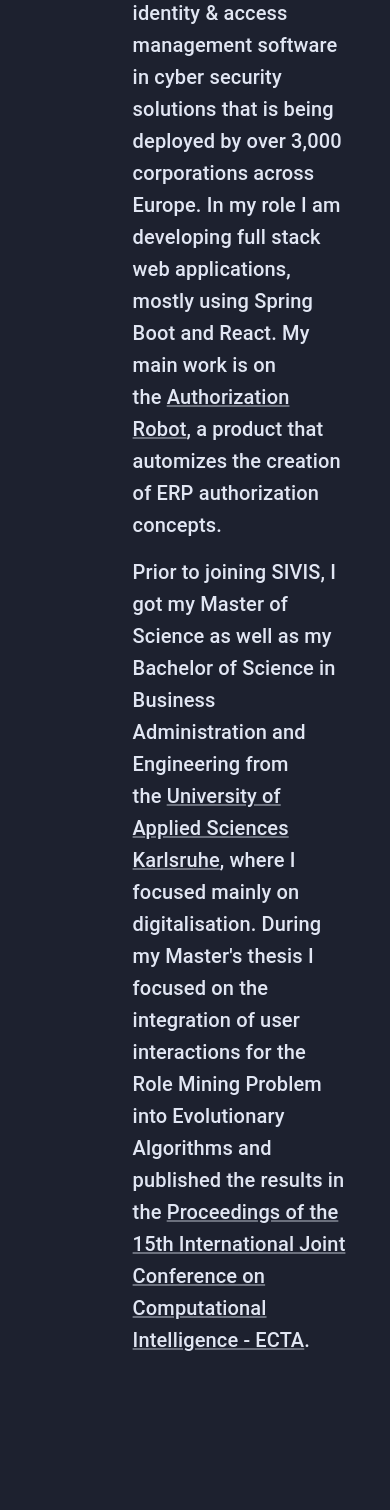
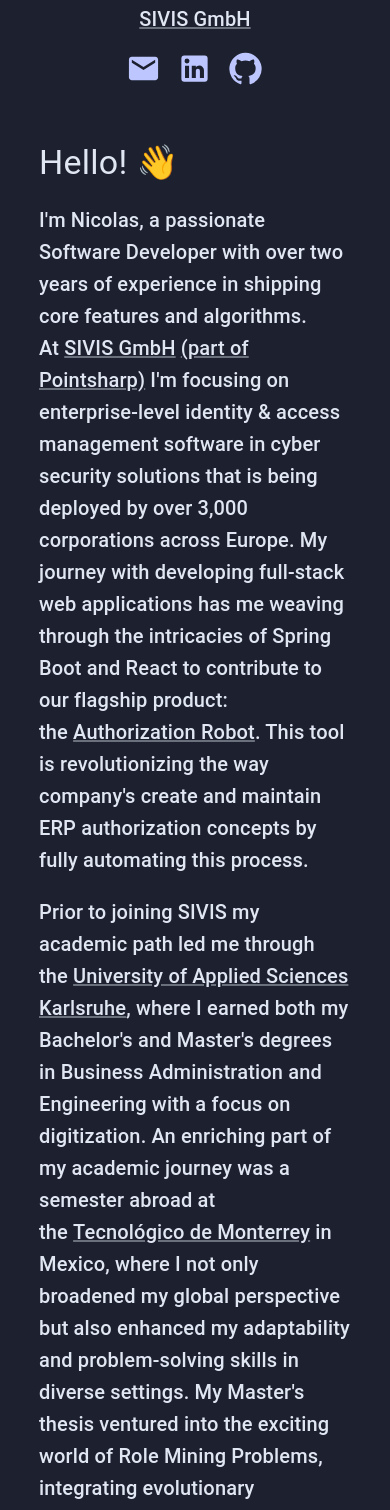
Before and after one commit to nicolasjusten95/nicolas-justen-portfolio, a React (Create React App) app: page / in a window 390 px wide. Shown: the part 470-1980 px from the top of the page. Built offline with nearby package versions, Linux system fonts and the light colour scheme.

Commit message:
adapt home to mobile

```diff
--- a/src/components/body/home/Home.tsx
+++ b/src/components/body/home/Home.tsx
@@ -10,15 +10,18 @@
             id='Home'
             mt='50px'
             display='flex'
-            flexDirection='row'
-            justifyContent='space-between'
             width='80%'
-            sx={{scrollMargin: '130px'}}>
+            sx={{
+                scrollMargin: '130px',
+                flexDirection: {xs: 'column', md: 'row'},
+                justifyContent: {xs: 'center', md: 'space-between'},
+                alignItems: {xs: 'center', md: 'start'}
+            }}>
             <Box
                 display='flex'
                 flexDirection='column'
                 alignItems='center'
-                width='20%'>
+                sx={{width: {xs: '70%', md: '30%'}}}>
                 <Avatar
                     alt={"Nicolas Justen"}
                     src={profilePicture}
@@ -30,34 +33,50 @@
                 </Typography>
                 {socialMediaIcons}
             </Box>
-            <Box width='70%'>
-                <Typography color='text.primary' variant='h4' mb='15px'>Biography</Typography>
-                <Typography color='text.primary' variant='h6' mb='15px'>
-                    I am a Software Developer with over two years of experience in shipping core features and
-                    algorithms. My current employer&nbsp;
+            <Box
+                sx={{
+                width: {xs: '100%', md: '65%'},
+                mt: {xs: '40px', md: '0px'}
+            }}>
+                <Typography color='text.primary' variant='h4' mb='20px'>Hello! 👋</Typography>
+                <Typography color='text.primary' variant='h6' mb='20px'>
+                    I'm Nicolas, a passionate Software Developer with over two years of experience in shipping
+                    core features and algorithms. At&nbsp;
                     <MyLink href='https://www.sivis.com/' text='SIVIS GmbH'/>
                     &nbsp;
                     <MyLink href='https://www.pointsharp.com/' text='(part of Pointsharp)'/>
-                    &nbsp;is focusing on enterprise-level identity & access management software in cyber security
-                    solutions that is being deployed by over 3,000 corporations across Europe. In my role I am
-                    developing full stack web applications, mostly using Spring Boot and React. My main work is on
-                    the&nbsp;
+                    &nbsp;I'm focusing on enterprise-level identity & access management software in cyber security
+                    solutions that is being deployed by over 3,000 corporations across Europe. My journey with
+                    developing full-stack web applications has me weaving through the intricacies of Spring Boot and
+                    React to contribute to our flagship product: the&nbsp;
                     <MyLink
                         href='https://www.sivis.com/en/product/sivis-authorization-robot'
                         text='Authorization Robot'/>
-                    , a product that automizes the creation of ERP authorization concepts.
+                    . This tool is revolutionizing the way company's create and maintain ERP authorization concepts by
+                    fully automating this process.
+                </Typography>
+                <Typography color='text.primary' variant='h6' mb='20px'>
+                    Prior to joining SIVIS my academic path led me through the&nbsp;
+                    <MyLink href={'https://www.h-ka.de/'} text={"University of Applied Sciences Karlsruhe"}/>
+                    , where I earned both my Bachelor's and Master's degrees in Business Administration and Engineering
+                    with a focus on digitization. An enriching part of my academic journey was a semester abroad at
+                    the&nbsp;
+                    <MyLink href={'https://tec.mx/en'} text={"Tecnológico de Monterrey"}/>
+                    &nbsp;in Mexico, where I not only broadened my global perspective but also enhanced my adaptability
+                    and problem-solving skills in diverse settings. My Master's thesis ventured into the exciting world
+                    of Role Mining Problems, integrating evolutionary algorithms with user interactions — a pursuit that
+                    culminated in a publication for the&nbsp;
+                    <MyLink
+                        href='https://www.scitepress.org/PublicationsDetail.aspx?ID=VO0asNCzymE=&t=1'
+                        text='15th International Joint Conference on Computational Intelligence - ECTA'/>
+                    .
                 </Typography>
                 <Typography color='text.primary' variant='h6'>
-                    Prior to joining SIVIS, I got my Master of Science as well as my Bachelor of Science in Business
-                    Administration and Engineering from the&nbsp;
-                    <MyLink href={'https://www.h-ka.de/'} text={"University of Applied Sciences Karlsruhe"}/>
-                    , where I focused mainly on digitalisation. During my Master's thesis I focused on the integration
-                    of user interactions for the Role Mining Problem into Evolutionary Algorithms and published the
-                    results in the&nbsp;
-                    <MyLink
-                        href='https://www.scitepress.org/PublicationsDetail.aspx?ID=VO0asNCzymE=&t=1'
-                        text='Proceedings of the 15th International Joint Conference on Computational Intelligence - ECTA'/>
-                    .
+                    When I'm not immersed in code, I seek refuge in the rhythm of music and the vastness of nature.
+                    Whether I'm strumming to the classics on my electric guitar, chasing the horizon running on forest
+                    trails or carving through snowy mountains on my skis, life is all about having a good time for
+                    me. Traveling is another avenue where I satisfy my curiosity, immersing myself in diverse cultures
+                    and collecting stories along the way.
                 </Typography>
             </Box>
         </Box>
```
Also changed, not shown: src/images/profile_picture.jpg.
